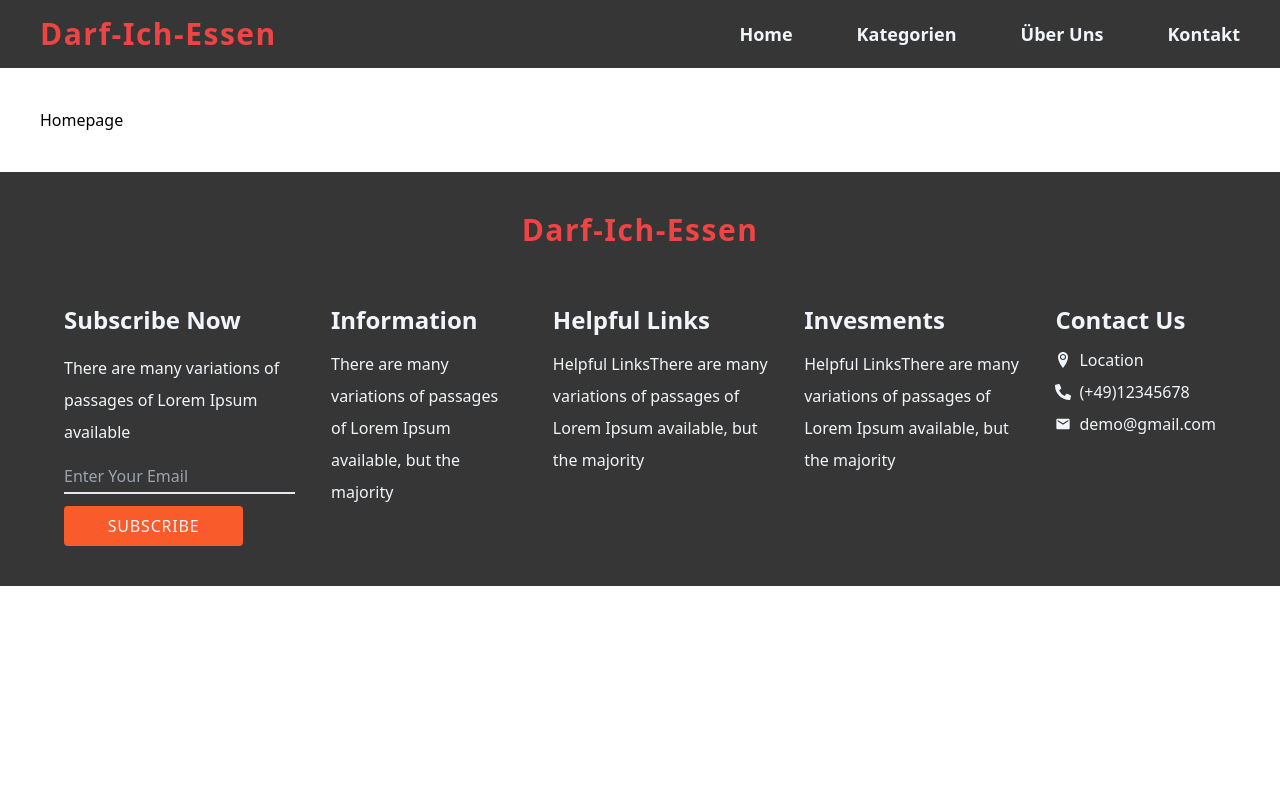
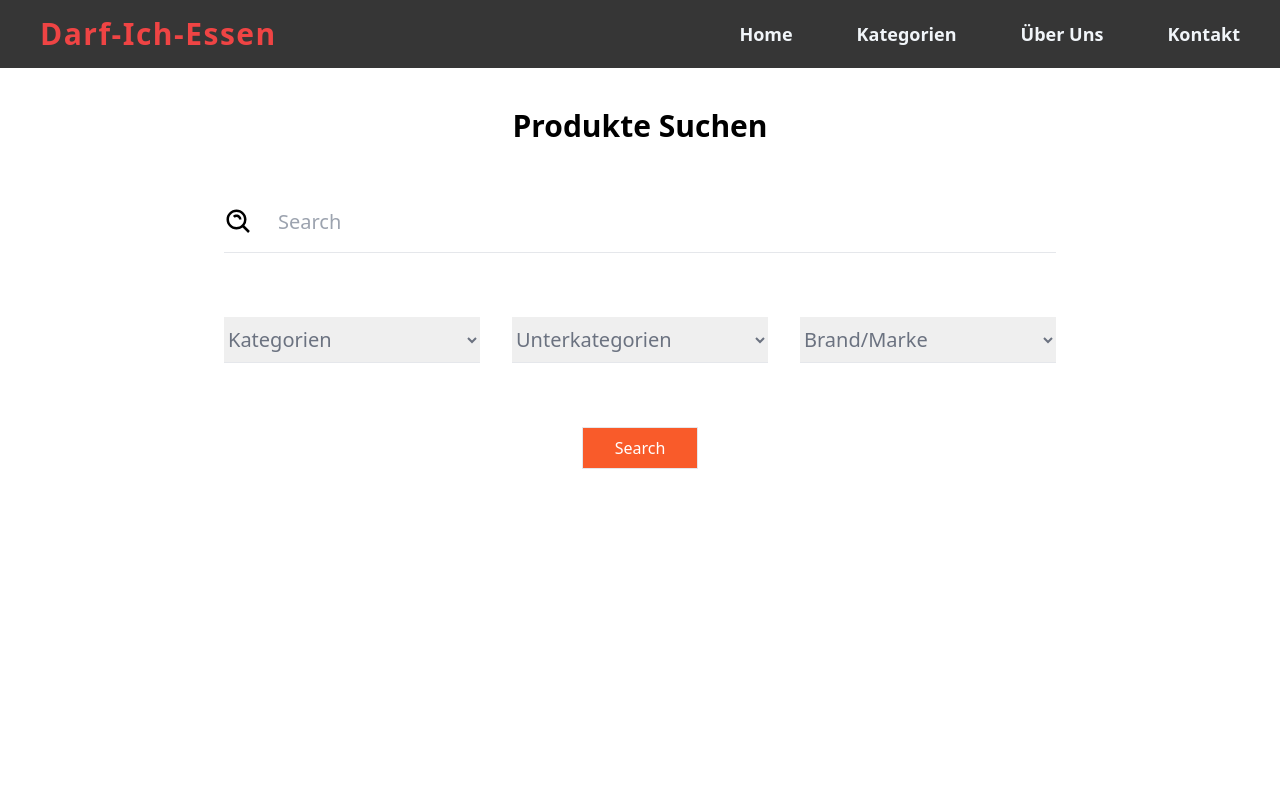
Before and after one commit to rizvan555/D.I.E., a Next.js app: page /homePage in a window 1280 px wide. Shown: the top 800 px of the page. Built offline with nearby package versions, Linux system fonts and the light colour scheme.

Commit message:
created search container

```diff
--- a/pages/homePage.tsx
+++ b/pages/homePage.tsx
@@ -1,9 +1,36 @@
 import React from "react";
+import { BiSearchAlt } from "react-icons/bi";
 
 function HomePage() {
   return (
-    <div className="p-10">
-      <h1 className="">Homepage</h1>
+    <div className="flex flex-col items-center w-[50vw] h-[100vh] p-10  mx-auto ">
+      <h1 className="text-3xl font-bold mb-6">Produkte Suchen</h1>
+      <form action="" className="p-6 bg-transparent mb-10">
+        <div className="flex items-center gap-2 border-b mb-8 text-xl ">
+          <BiSearchAlt size={30} />
+          <input
+            type="text"
+            className="w-[50vw] p-4 focus:outline-0 "
+            placeholder="Search"
+          />
+        </div>
+        <div className="mt-16">
+          <div className="flex gap-8 text-gray-500">
+            <select className="w-[20vw] border-b py-2 focus:outline-0 text-xl">
+              <option value="">Kategorien</option>
+            </select>
+            <select className="w-[20vw] border-b focus:outline-0 text-xl">
+              <option value="">Unterkategorien</option>
+            </select>
+            <select className="w-[20vw] border-b focus:outline-0 text-xl">
+              <option value="">Brand/Marke</option>
+            </select>
+          </div>
+        </div>
+      </form>
+      <button className="border px-8 py-2 bg-primary text-white active:scale-90 transition-all">
+        Search
+      </button>
     </div>
   );
 }
--- a/pages/index.tsx
+++ b/pages/index.tsx
@@ -5,7 +5,7 @@ const inter = Inter({ subsets: ["latin"] });
 
 export default function Home() {
   return (
-    <div>
+    <div className=" ">
       <HomePage />
     </div>
   );
```
